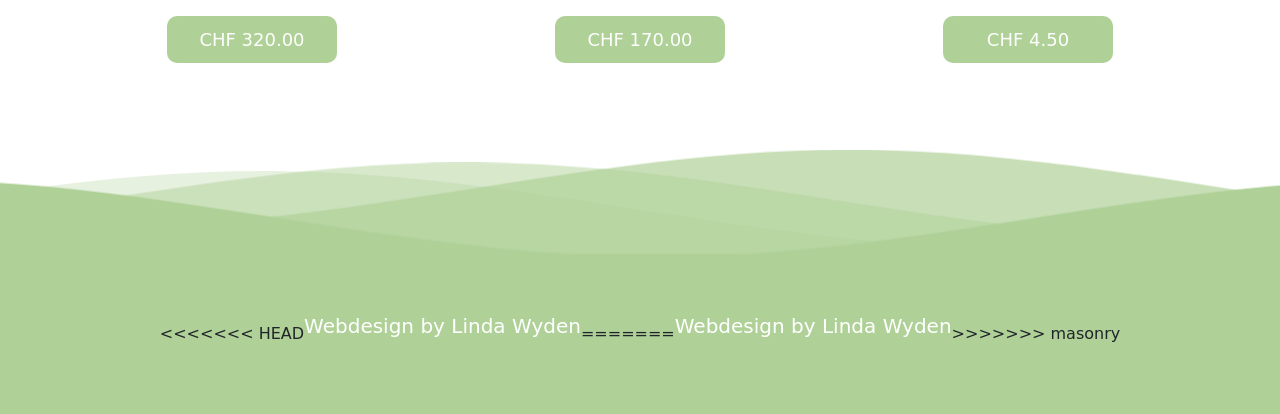
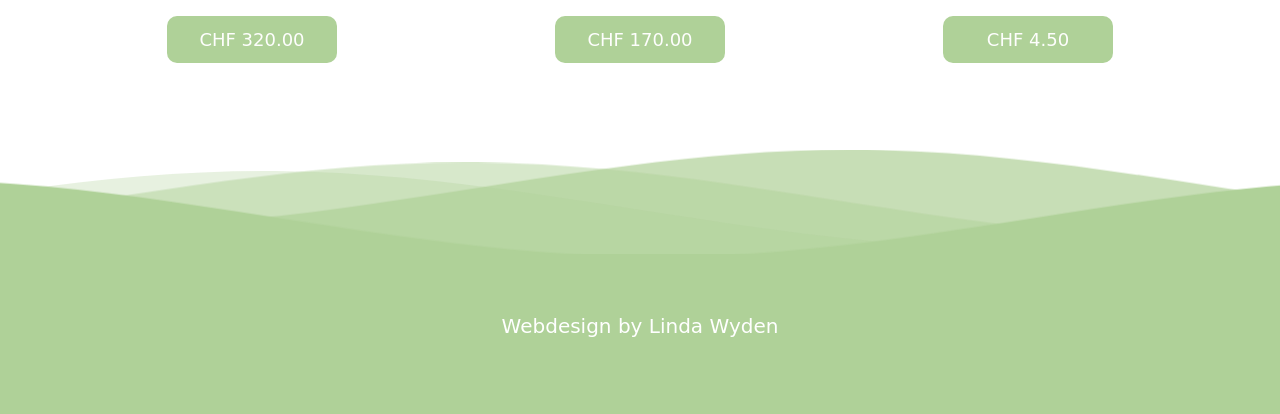
Before and after one commit to LoraFinnley/kratzer.ch, a Node server app: page / in a window 1280 px wide. Shown: the part 1399-1813 px from the top of the page. Run offline with Node 20, Linux system fonts and the light colour scheme; some web fonts are replaced.

Commit message:
correction of branch test

```diff
--- a/views/partials/footer.ejs
+++ b/views/partials/footer.ejs
@@ -16,11 +16,7 @@
   </div>
   <!--Waves end-->
   <div class="content flex">
-<<<<<<< HEAD
     <p class="footer_text">Webdesign by Linda Wyden</p>
-=======
-    <p class="footer_text">Webdesign by Linda Wyden</p>
->>>>>>> masonry
   </div>
 
 </footer>
```
